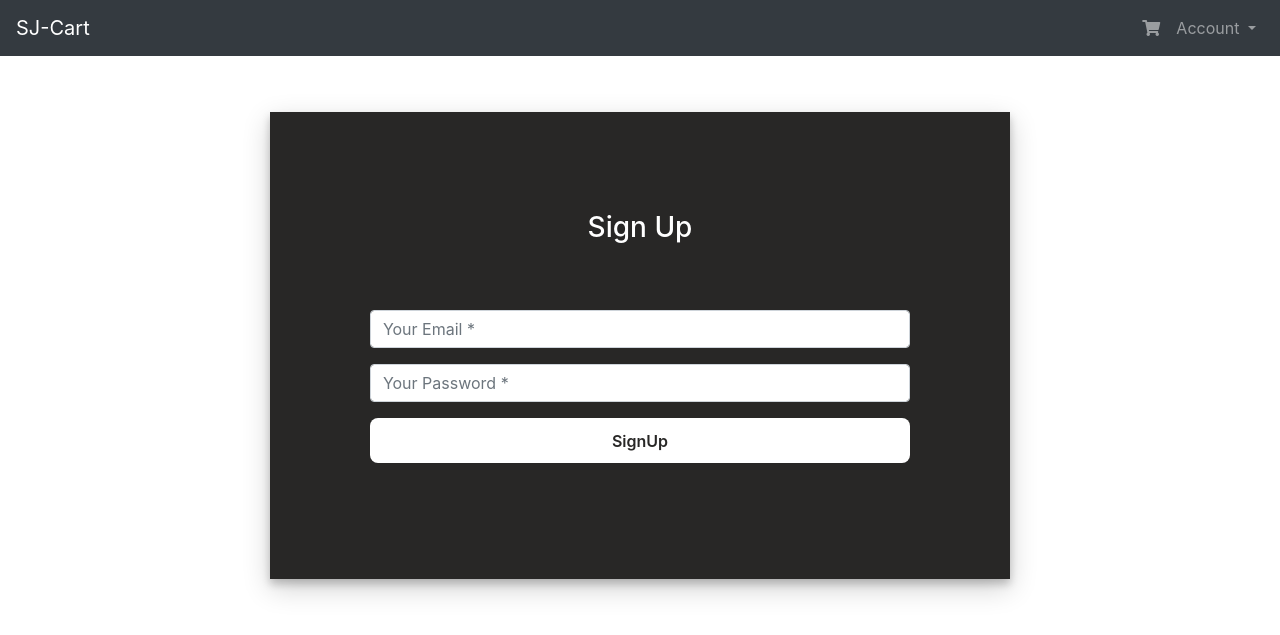
After one commit to amnag090/sjcart-node, a Node server app: page /signup in a window 1280 px wide. The commit adds this page. Shown: the top 635 px of the page. Run offline with Node 20, Linux system fonts and the light colour scheme; some libraries are stand-ins or nearby versions.

Commit message:
user registration with flash messages

```diff
--- a/app.js
+++ b/app.js
@@ -5,6 +5,9 @@ var cookieParser = require('cookie-parser');
 var logger = require('morgan');
 var expressHbs = require('express-handlebars');
 var mongoose =  require('mongoose');
+var session = require('express-session');
+var passport = require('passport');
+var flash = require('connect-flash');
 
 
 var indexRouter = require('./routes/index');
@@ -12,7 +15,7 @@ var indexRouter = require('./routes/index');
 var app = express();
 
 mongoose.connect('mongodb://localhost:27017/sjcart', { useNewUrlParser: true });
-
+require('./config/passport');
 // view engine setup
 // app.set('views', path.join(__dirname, 'views'));
 app.engine('.hbs',expressHbs({defaultLayout:'layout',extname:'.hbs'}));
@@ -22,6 +25,10 @@ app.use(logger('dev'));
 app.use(express.json());
 app.use(express.urlencoded({ extended: false }));
 app.use(cookieParser());
+app.use(session({secret:'veryezstuff',resave:false, saveUninitialized:false}))
+app.use(flash());
+app.use(passport.initialize());
+app.use(passport.session())
 app.use(express.static(path.join(__dirname, 'public')));
 
 app.use('/', indexRouter);
--- a/public/stylesheets/style.css
+++ b/public/stylesheets/style.css
@@ -67,3 +67,50 @@
         min-height: auto;
 
     }
+
+
+    .login-container{
+        margin-top: 5%;
+        margin-bottom: 5%;
+    }
+    .login-logo{
+        position: relative;
+        margin-left: -41.5%;
+    }
+    .login-logo img{
+        position: absolute;
+        width: 20%;
+        margin-top: 19%;
+        background: #282726;
+        border-radius: 4.5rem;
+        padding: 5%;
+    }
+    .login-form-1{
+        padding: 9%;
+        background:#282726;
+        box-shadow: 0 5px 8px 0 rgba(0, 0, 0, 0.2), 0 9px 26px 0 rgba(0, 0, 0, 0.19);
+    }
+    .login-form-1 h3{
+        text-align: center;
+        margin-bottom:12%;
+        color:#fff;
+    }
+
+    .btnSubmit{
+        font-weight: 600;
+        width: 100%;
+        color: #282726;
+        background-color: #fff;
+        border: none;
+        border-radius: .5rem;
+        padding:2%;
+    }
+    .btnForgetPwd{
+        color: #fff;
+        font-weight: 600;
+        text-decoration: none;
+    }
+    .btnForgetPwd:hover{
+        text-decoration:none;
+        color:#fff;
+    }
--- a/routes/index.js
+++ b/routes/index.js
@@ -1,7 +1,11 @@
 var express = require('express');
 var router = express.Router();
 var Product = require('../models/product');
+var csrf = require('csurf');
+var passport = require('passport');
 
+var csrfProtection = csrf();
+router.use(csrfProtection);
 /* GET home page. */
 router.get('/', function(req, res, next) {
    var products = Product.find(function (err,docs){
@@ -11,4 +15,18 @@ router.get('/', function(req, res, next) {
    });
 });
 
+router.get('/signup',function(req,res,next){
+   var messages = req.flash('error');
+   res.render('users/signup',{csrfToken:req.csrfToken,messages:messages,hasErrors:messages.length>0});
+});
+
+router.post('/signup',passport.authenticate('local.signup',{
+   successRedirect:'/profile',
+   failureRedirect:'/signup',
+   failureFlash:true
+}));
+
+router.get('/profile',function(req,res,next){
+   res.render('users/profile');
+})
 module.exports = router;
--- /dev/null
+++ b/views/users/profile.hbs
@@ -0,0 +1 @@
+asasdasd
--- /dev/null
+++ b/views/users/signup.hbs
@@ -0,0 +1,32 @@
+<div class="container login-container">
+	{{#if hasErrors}}
+		<div class="alert alert-danger">
+			{{#each messages}}
+				<p>{{this}}</p>
+			{{/each}}
+		</div>
+	{{/if}}
+
+	<div class="row">
+		<div class="col-lg-2"></div>
+
+		<div class="col-lg-8 login-form-1">
+			<form action="/signup" method="post">
+			<h3>Sign Up</h3>
+
+			<div class="form-group">
+				<input type="text" name = 'email' class="form-control" placeholder="Your Email *" value="" />
+			</div>
+			<div class="form-group">
+				<input type="password" name="password" class="form-control" placeholder="Your Password *" value="" />
+			</div>
+
+			<div class="form-group">
+				<input type="submit" class="btnSubmit" value="SignUp" />
+			</div>
+		<input type="hidden" name="_csrf" value="{{csrfToken}}">
+		</div>
+		</form>
+		<div class="col-lg-2"></div>
+	</div>
+</div>
```
Also changed, not shown: config/passport.js (added, +30 -0 lines), models/user.js (added, +26 -0 lines), package.json (+7 -1 lines), views/users/signin.hbs (added), 1 other file.
